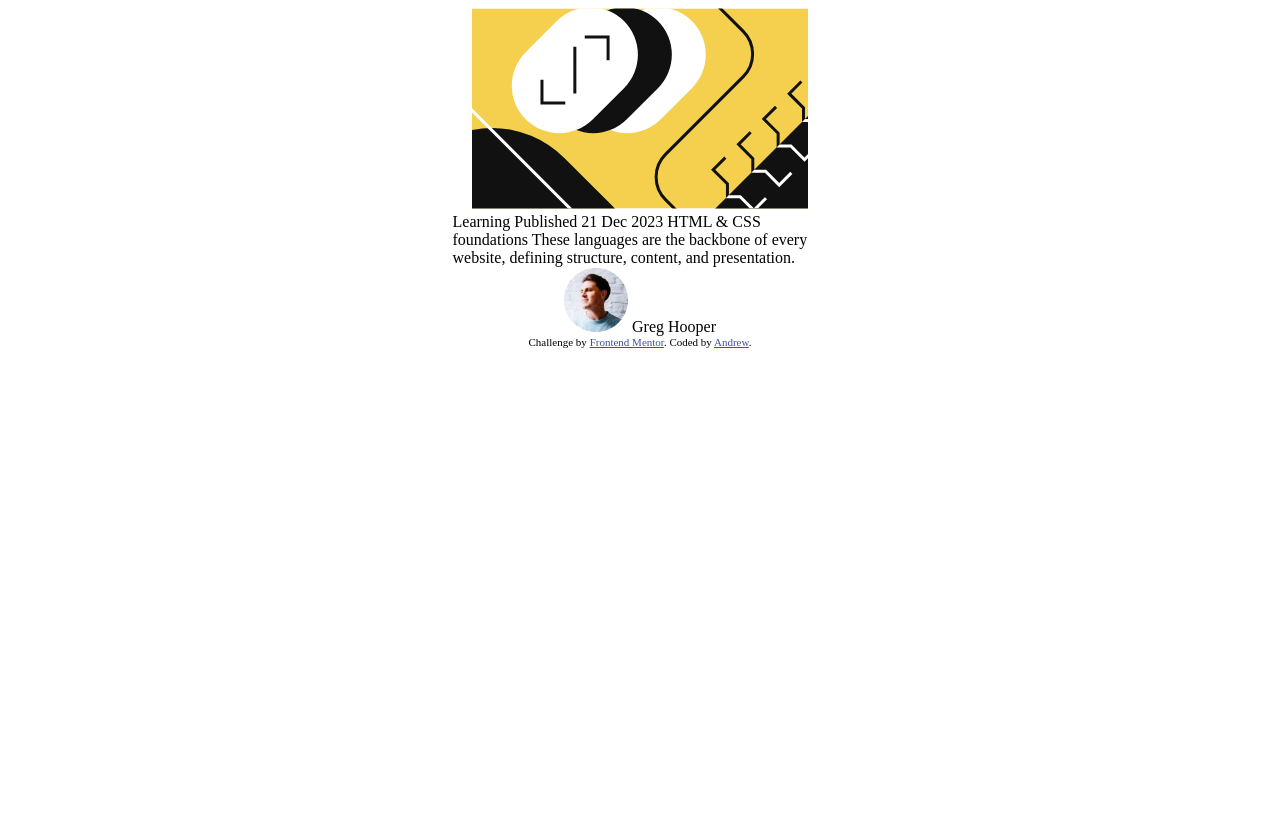
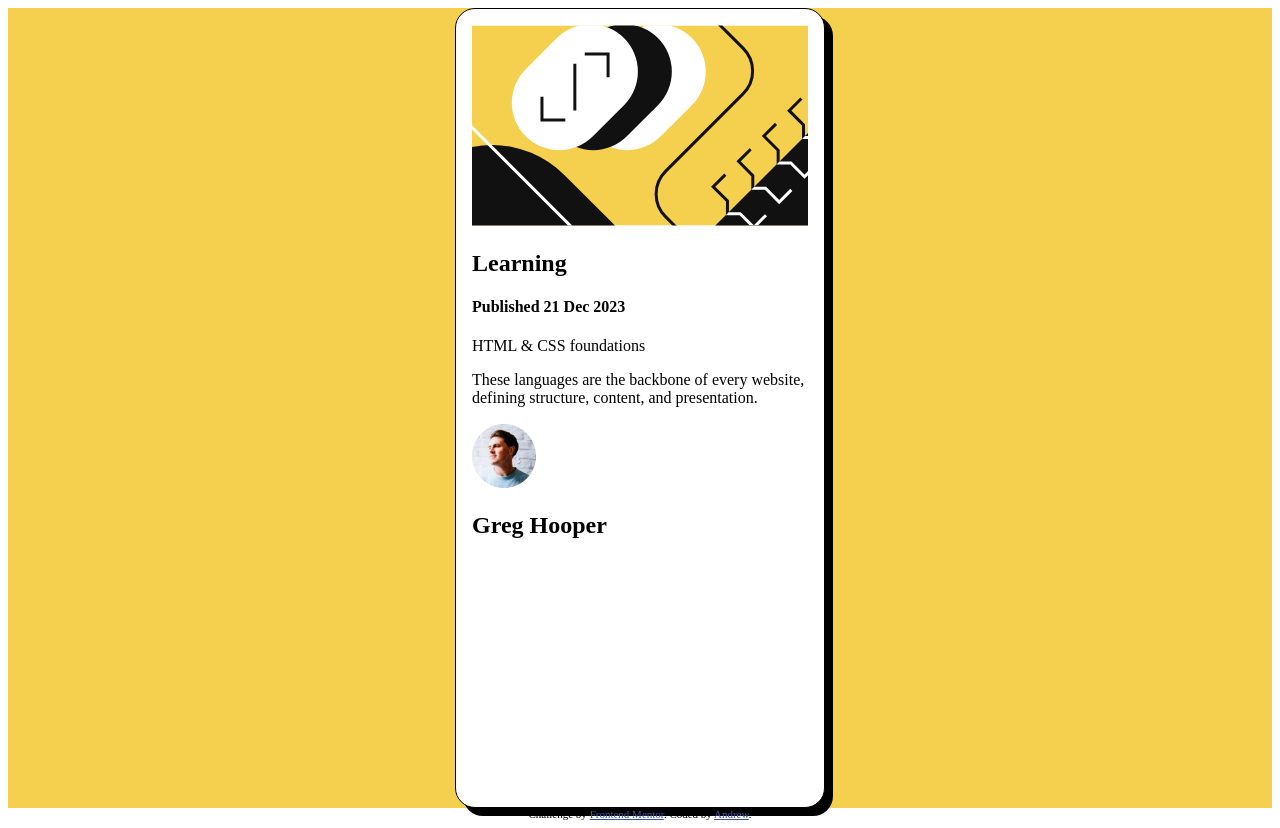
Before and after one commit to anscmyers/frontendmentor-blogpreview, a plain HTML site: page index.html in a window 1280 px wide. Before the commit the page ends 800 px from the top, so only its background shows below. Drawn offline with Linux system fonts and the light colour scheme.

Commit message:
start of replanning styling - inheritance etc

```diff
--- a/index.html
+++ b/index.html
@@ -22,17 +22,17 @@
           <img src="./assets/images/illustration-article.svg" alt="illustration-article">
         </div>
         <div class="txt-container">
-          Learning
+          <h2>Learning</h2>
 
-          Published 21 Dec 2023
+          <h4>Published 21 Dec 2023</h4>
 
-          HTML & CSS foundations
+          <h1>HTML & CSS foundations</h1>
 
-          These languages are the backbone of every website, defining structure, content, and presentation.
+          <p>These languages are the backbone of every website, defining structure, content, and presentation.</p>
         </div>
         <div class="author">
           <img src="./assets/images/image-avatar.webp" alt="Greg_Hooper-Avatar">
-          Greg Hooper
+          <h2>Greg Hooper</h2>
         </div>
       </div>
     </div>
--- a/styles.css
+++ b/styles.css
@@ -1,3 +1,51 @@
+/*
+Plan is to create variables for
+    Colors
+    Fonts
+    Content/Container Spacing
+    Letter Spacing
+
+Styling Plan:
+    Body Container
+        to center
+
+    *Card Container
+        to contain overall card
+        +drop shadow
+        +border radius
+
+    **Content Container
+        to contain content in the card
+
+
+    ***Image Container
+        to contain image
+
+    ****Image
+
+    ***Text Container
+        to contain text
+
+    **** Header Text
+
+    **** Category Text
+
+    **** Publication Date Text
+
+    **** Body Text
+
+    **** Author Container
+        to contain author content
+
+    ***** Author Image
+
+    ***** Author Text
+
+*/
+
+
+
+
 /* Variables */
 
 :root {
@@ -5,8 +53,6 @@
     --whitespace-color: hsl(0, 0%, 100%);
     --gray500-color: hsl(0, 0%, 42%);
     --gray950-color: hsl(0, 0%, 7%);
-    --title-font: 'Figtree', 800;
-    --body-font: 'Figtree', 500;
     --space-200: 1rem; /* body is 16 px by default*/
     --space-150: .75rem;
     --space-100: .5rem;
@@ -39,13 +85,61 @@ main {
     flex-direction: column;
     align-items: center;
     justify-content: center;
+    background-color: var(--bg-color);
+    height: 100vh;
+    margin: 0;
+    padding: 0;
 }
 
-.content {
+.card {
+    flex: 1 1 auto;
     display: flex;
     flex-direction: column;
     align-items: center;
     justify-content: center;
+    height: fit-content;
     min-width: 320px;
-    max-width: 375px; /* Is this what I want? */
+    width: min-content;
+    background-color: var(--whitespace-color);
+    padding: var(--space-200);
+    border-radius: 20px;
+    border: 1px solid black;
+    /* box-shadow: [horizontal offset] [vertical offset] [blur radius] [spread radius] [color];
+ */
+    box-shadow: 8px 8px;
 }
+
+.content {
+    flex: 1 1 auto;
+    text-align: left;
+
+}
+
+@media (max-width: 375px) {
+    .card {
+        height: 80vh;
+        width: 80vw;
+    }
+}
+
+.img-container {
+
+}
+
+
+.txt-container h1 {
+    font: var(--title-font);
+}
+
+.txt-container .author h2 {
+    font: var(--)
+}
+
+.txt-container h4 {
+
+
+}
+
+.tx-container p {
+
+}
```
